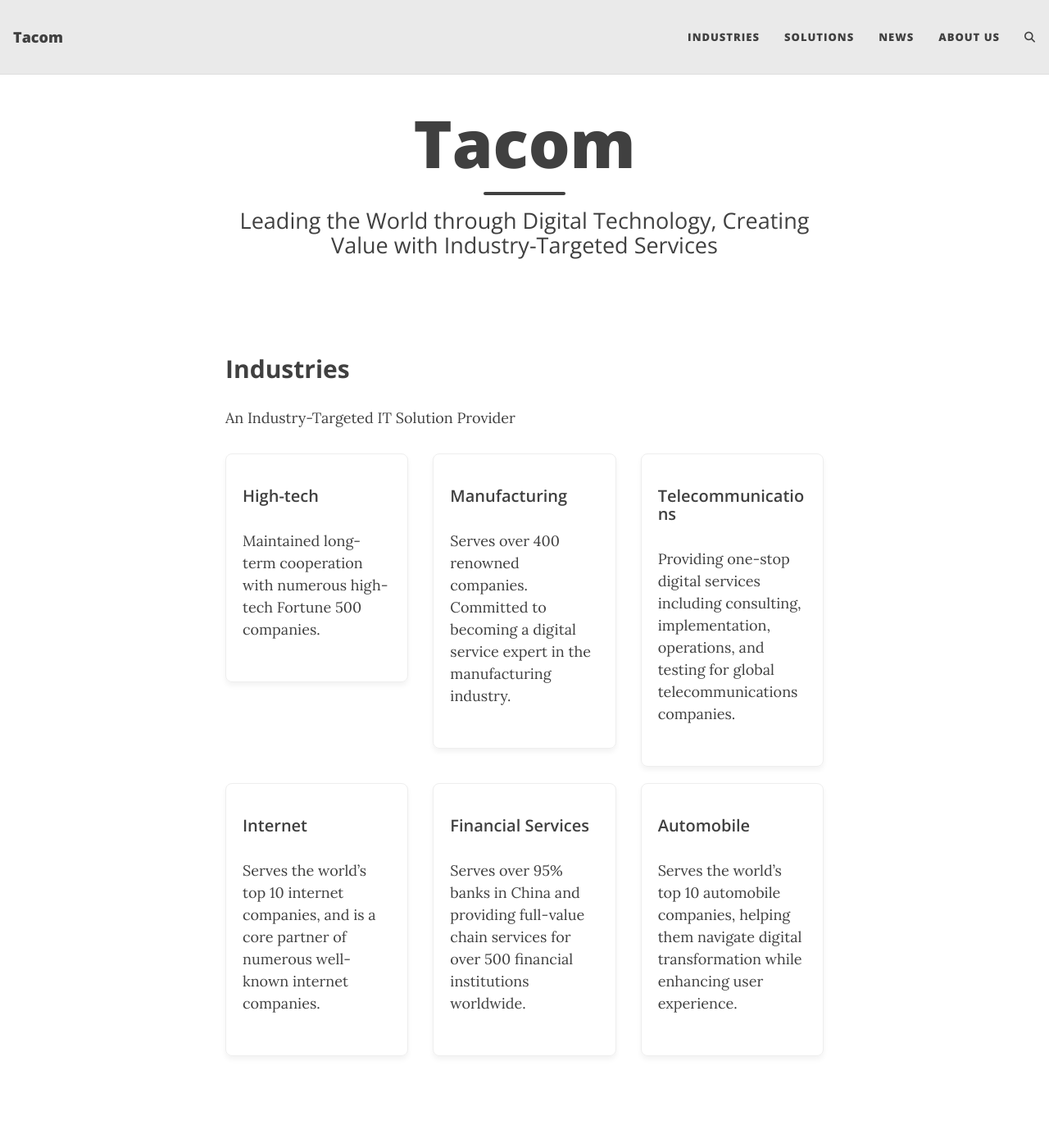
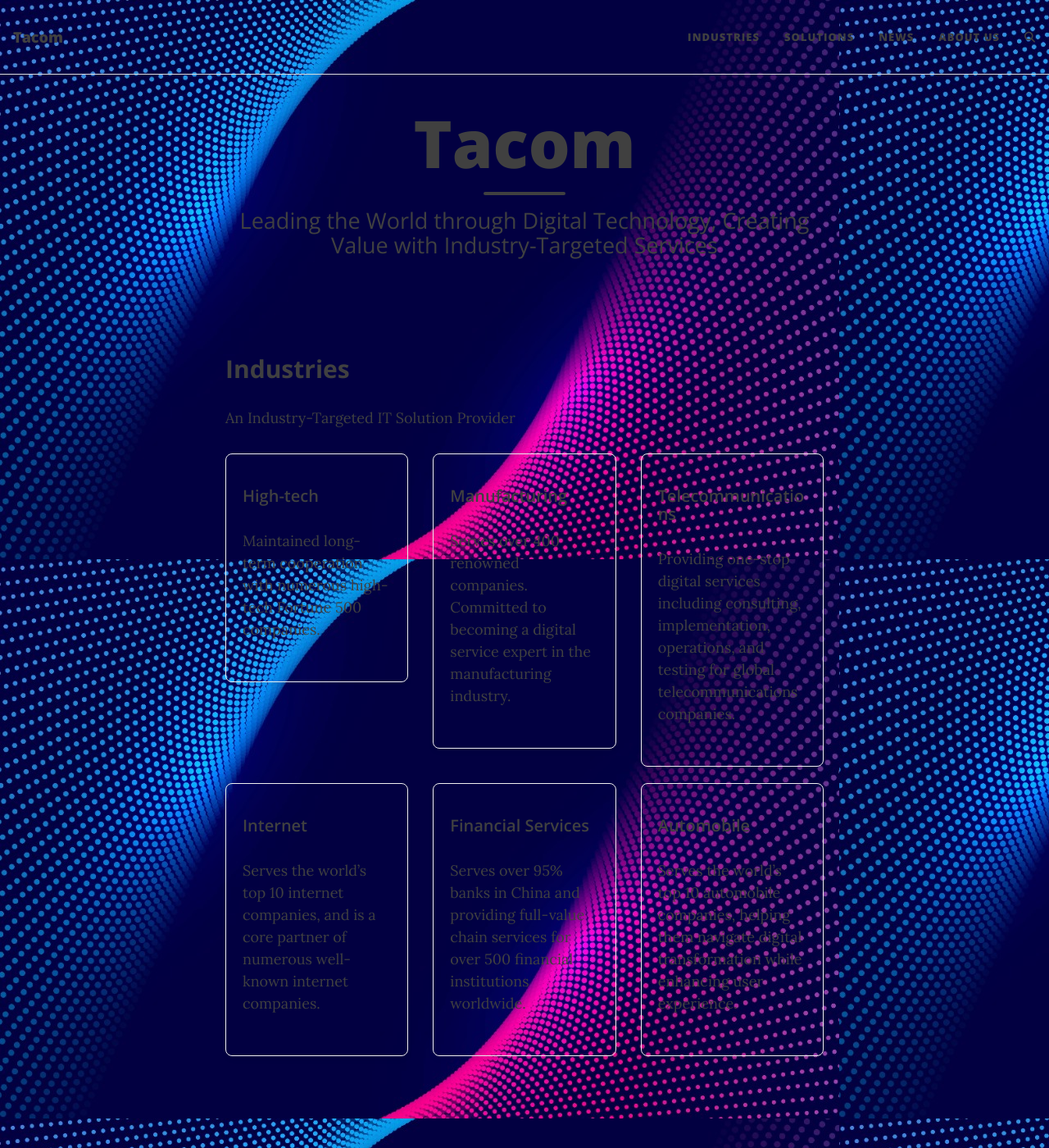
Before and after one commit to alextawang/alextawang.github.io, a Jekyll site: the page built from index.html, in a window 1280 px wide and 1400 px high. Shown: the whole window at 82% size. Built offline with Jekyll 4.4.1, drawn with Linux system fonts in a browser that asks for light colours; the list of posts is cut into pages by our own code; comment, search, counter and statistics services are not loaded; some of the changed text lies outside the part shown.

Commit message:
update background and footer

```diff
--- a/_config.yml
+++ b/_config.yml
@@ -150,9 +150,9 @@ footer-hover-col: "#0085A1"
 # Alternatively, the navbar, footer, and page background can be set to an image
 # instead of colour
 
-#navbar-img: "/assets/img/bgimage.png"
-#footer-img: "/assets/img/bgimage.png"
-#page-img: "/assets/img/bgimage.png"
+navbar-img: "/assets/17450.jpg"
+footer-img: "/assets/17450.jpg"
+page-img: "/assets/17450.jpg"
 
 # Suggest a colour for mobile browsers to use as the browser's theme. This is only supported by a few mobile browsers.
 #mobile-theme-col: "#0085A1"
--- a/_includes/footer.html
+++ b/_includes/footer.html
@@ -31,16 +31,10 @@
         {% endif %}
       {% endif%}
 
-      {% if site.edit_page_button and site.github.repository_url %}
         &nbsp;&bull;&nbsp;
-        <a title="Edit this page on GitHub" href="{{ site.github.repository_url }}/edit/{{ site.github.source.branch }}/{{ page.path }}" class="text_muted">Edit page</a>
-       {% endif%}
+        <a href="mailto:alexwang@shtacom.com" class="text_muted">contact:alexwang@shtacom.com</a>
 
       </p>
-      {% unless site.remove-ads %}<p class="theme-by text-muted">
-        Powered by
-        <a href="https://beautifuljekyll.com">Beautiful Jekyll</a>
-      </p>{% endunless %}
       </div>
     </div>
   </div>
```
Also changed, not shown: 17450.jpg (added), assets/17450.jpg (added).
